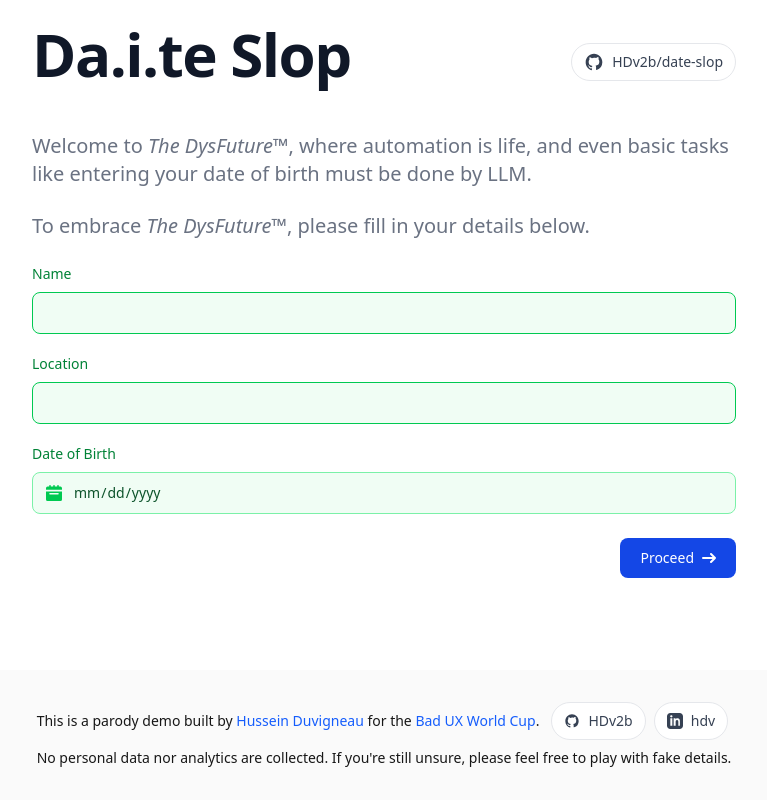
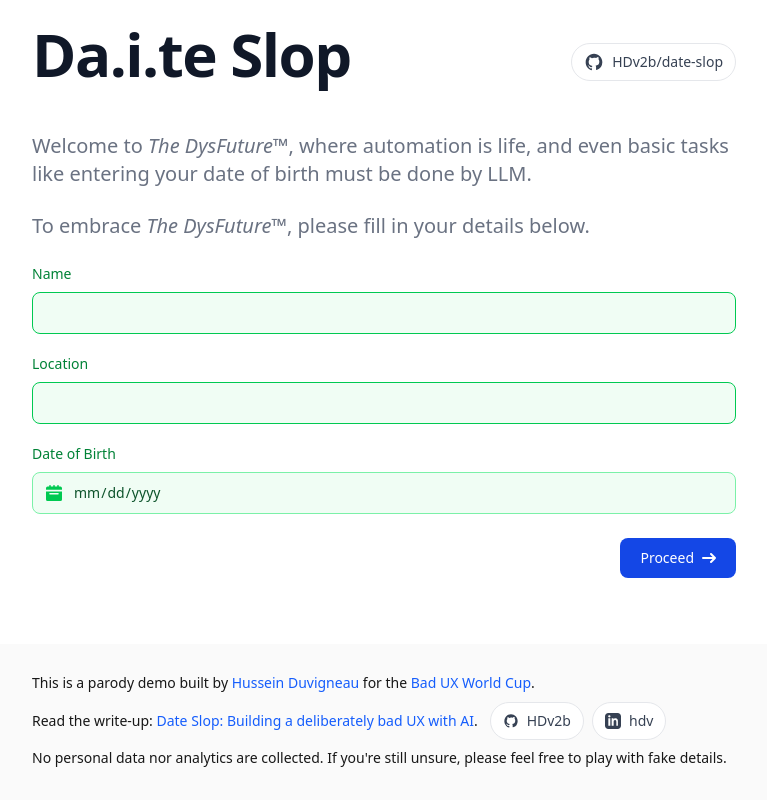
Before and after one commit to HDv2b/date-slop, a Next.js app: page / in a window 1280 px wide. Shown: the whole page, without its empty margins (256-1023 px from the left). Built offline with nearby package versions, Linux system fonts and the light colour scheme; no server answers.

Commit message:
chore: Add dev.to article to footer

```diff
--- a/src/app/page.tsx
+++ b/src/app/page.tsx
@@ -36,7 +36,7 @@ export default function Home() {
 
         <Form />
       </main>
-      <footer className="flex flex-col gap-2 p-8 text-sm">
+      <footer className="flex w-full max-w-3xl flex-col gap-2 p-8 text-sm">
         <div className="flex flex-wrap items-center gap-3">
           <p className="m-0 leading-none">
             This is a parody demo built by{" "}
@@ -52,6 +52,18 @@ export default function Home() {
               className="0 inline-flex items-center text-blue-600 hover:underline"
             >
               Bad UX World Cup
+            </a>
+            .
+          </p>
+          <p className="m-0 leading-none">
+            Read the write-up:{" "}
+            <a
+              href="https://dev.to/hdv/date-slop-building-a-deliberately-bad-ux-with-ai-3nml"
+              target="_blank"
+              rel="noreferrer"
+              className="inline-flex items-center text-blue-600 hover:underline"
+            >
+              Date Slop: Building a deliberately bad UX with AI
             </a>
             .
           </p>
```
